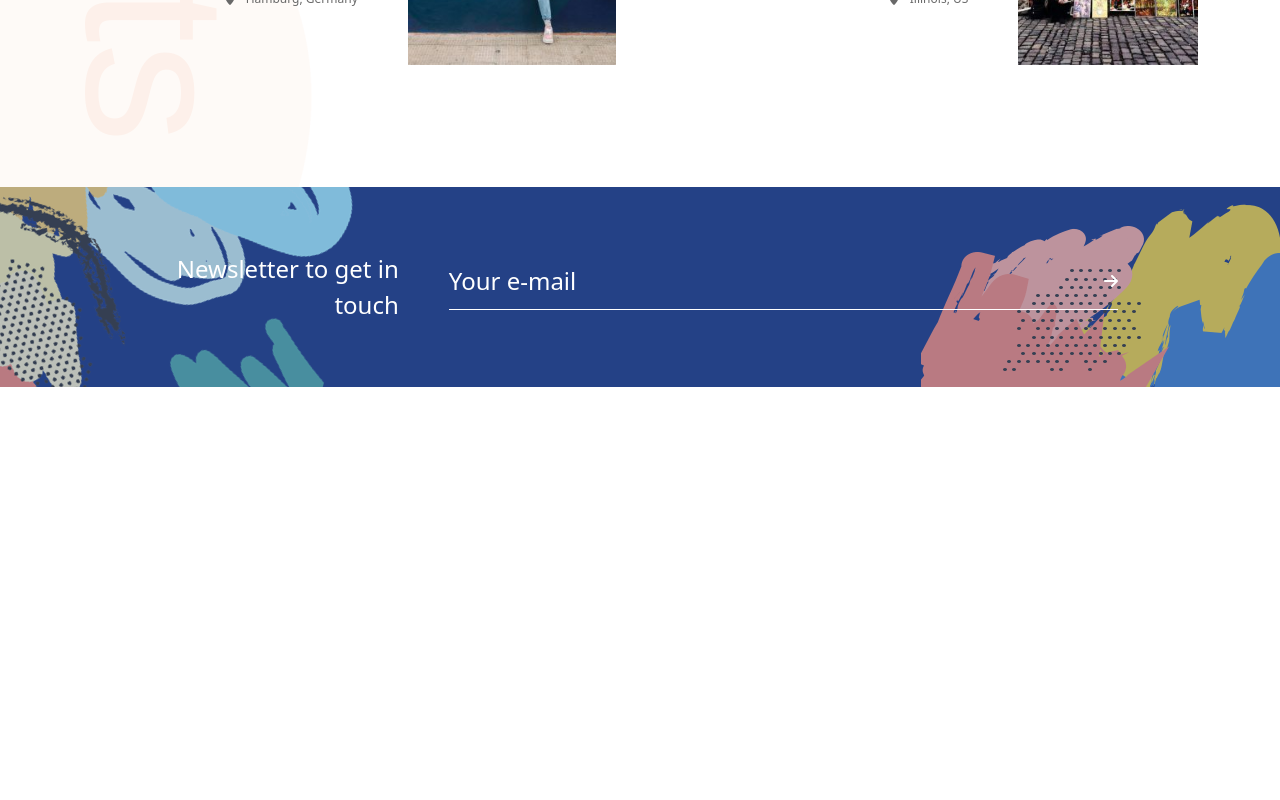
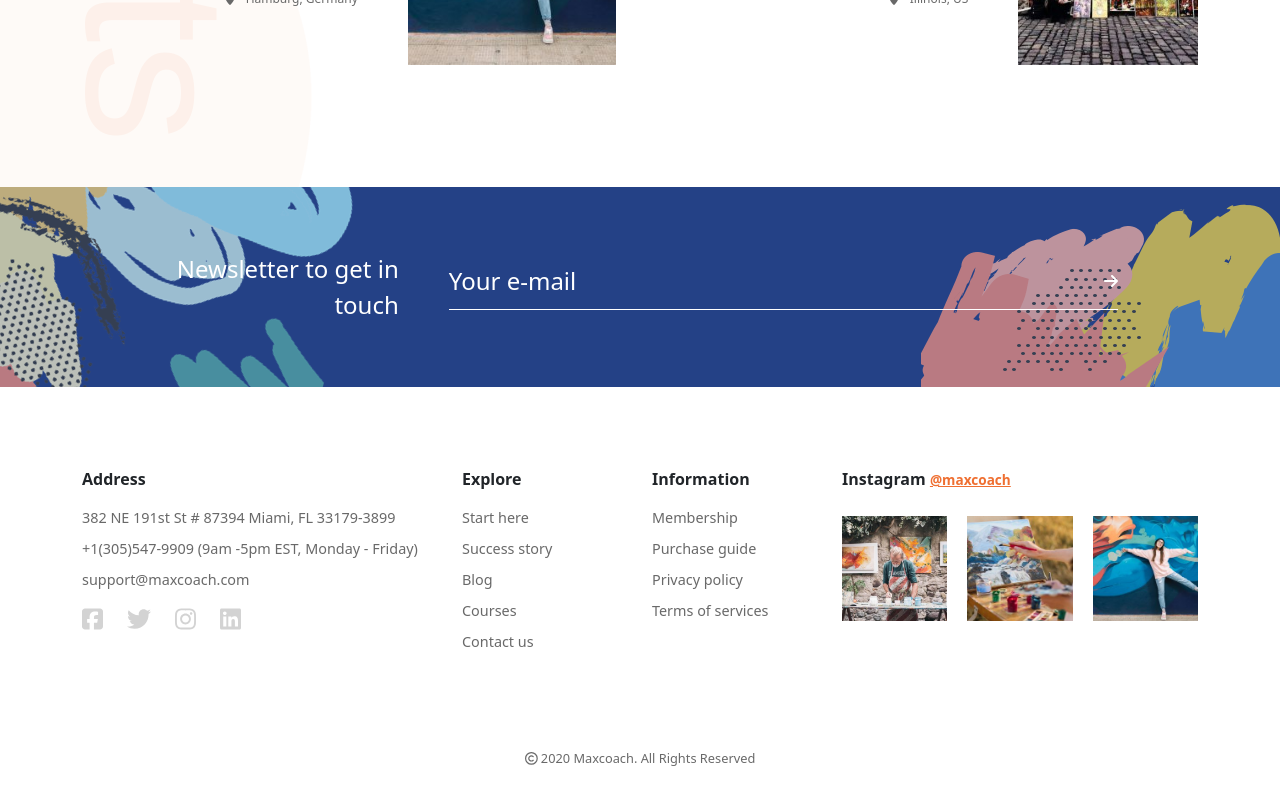
Before and after one commit to MattiaVolonterio/proj-html-vuejs, a Vue app: page / in a window 1280 px wide. Shown: the part 6211-7011 px from the top of the page. Before the commit the page ends 6598 px from the top, so only its background shows below. Built offline with nearby package versions, Linux system fonts and the light colour scheme; a web font is replaced by a local one.

Commit message:
feat: footer section

```diff
--- a/src/App.vue
+++ b/src/App.vue
@@ -8,6 +8,7 @@ import AppOnlineCourses from "./components/onlineCourse/AppOnlineCourses.vue";
 import AppBlogMain from "./components/blog/AppBlogMain.vue";
 import AppUpcomingEvents from "./components/upcomingEvents/AppUpcomingEvents.vue";
 import AppEmailMain from "./components/email/AppEmailMain.vue";
+import AppFooterMain from "./components/footer/AppFooterMain.vue";
 
 export default {
   data() {
@@ -191,6 +192,35 @@ export default {
           position: "Illinois, US",
         },
       ],
+      footerAddressInfo: [
+        "382 NE 191st St # 87394 Miami, FL 33179-3899",
+        "+1(305)547-9909 (9am -5pm EST, Monday - Friday)",
+        "support@maxcoach.com",
+      ],
+      footerAddressBrand: [
+        "fa-brands fa-square-facebook",
+        "fa-brands fa-twitter",
+        "fa-brands fa-instagram",
+        "fa-brands fa-linkedin",
+      ],
+      footerExplore: [
+        "Start here",
+        "Success story",
+        "Blog",
+        "Courses",
+        "Contact us",
+      ],
+      footerInformation: [
+        "Membership",
+        "Purchase guide",
+        "Privacy policy",
+        "Terms of services",
+      ],
+      footerImg: [
+        "artist-blog-03-480x356.jpeg",
+        "artist-event-03-250x300.jpg",
+        "artist-event-02-250x300.jpg",
+      ],
     };
   },
   components: {
@@ -203,6 +233,7 @@ export default {
     AppBlogMain,
     AppUpcomingEvents,
     AppEmailMain,
+    AppFooterMain,
   },
 };
 </script>
@@ -217,6 +248,13 @@ export default {
   <AppBlogMain :cardsArray="blogCards" />
   <AppUpcomingEvents :cardsArray="eventCards" />
   <AppEmailMain />
+  <AppFooterMain
+    :footerAddressInfo="footerAddressInfo"
+    :footerAddressBrand="footerAddressBrand"
+    :footerExplore="footerExplore"
+    :footerInformation="footerInformation"
+    :instaImg="footerImg"
+  />
 </template>
 
 <style lang="scss">
--- a/src/components/artistCoaching/AppCoachingMain.vue
+++ b/src/components/artistCoaching/AppCoachingMain.vue
@@ -5,9 +5,6 @@ import AppCoachingCit from "./AppCoachingCit.vue";
 import AppYoutubePlayer from "./AppYoutubePlayer.vue";
 
 export default {
-  data() {
-    return {};
-  },
   components: {
     CardCoachingBg,
     CardCoaching,
@@ -15,9 +12,9 @@ export default {
     AppYoutubePlayer,
   },
   props: { cardsArray: Array },
-  methods: {},
 };
 </script>
+
 <template>
   <div class="card-coaching-container">
     <CardCoachingBg />
@@ -99,7 +96,7 @@ export default {
     margin-bottom: 7rem;
 
     .col-modified {
-      width: (100% / 4);
+      width: calc(100% / 4);
 
       &.col1,
       &.col3 {
--- a/src/components/email/AppEmailMain.vue
+++ b/src/components/email/AppEmailMain.vue
@@ -1,16 +1,12 @@
 <script>
 import EmailBg from "./EmailBg.vue";
 export default {
-  data() {
-    return {};
-  },
-  props: {},
-  methods: {},
   components: {
     EmailBg,
   },
 };
 </script>
+
 <template>
   <div class="email-container">
     <EmailBg />
@@ -24,6 +20,7 @@ export default {
     </div>
   </div>
 </template>
+
 <style lang="scss" scoped>
 @use "../../styles/partials/mixins" as *;
 @use "../../styles/partials/variables" as *;
--- /dev/null
+++ b/src/components/footer/AppFooterMain.vue
@@ -0,0 +1,159 @@
+<script>
+export default {
+  data() {
+    return {};
+  },
+  props: {
+    footerAddressInfo: Array,
+    footerAddressBrand: Array,
+    footerExplore: Array,
+    footerInformation: Array,
+    instaImg: Array,
+  },
+  methods: {
+    getImgPath(img) {
+      return new URL(`../../assets/img/${img}`, import.meta.url).href;
+    },
+  },
+};
+</script>
+
+<template>
+  <footer>
+    <div class="container">
+      <div class="row">
+        <!-- ADDRESS -->
+        <div class="col-4">
+          <div class="col-title">Address</div>
+          <div class="col-list">
+            <ul>
+              <li v-for="info in footerAddressInfo">
+                {{ info }}
+              </li>
+            </ul>
+          </div>
+          <div class="col-brands">
+            <a v-for="brand in footerAddressBrand" href="#">
+              <font-awesome-icon
+                :icon="brand"
+                size="xl"
+                style="color: lightgray"
+                class="me-4"
+              />
+            </a>
+          </div>
+        </div>
+        <!-- EXPLORE -->
+        <div class="col-2">
+          <div class="col-title">Explore</div>
+          <div class="col-list">
+            <ul>
+              <li v-for="item in footerExplore">
+                <a href="#">{{ item }}</a>
+              </li>
+            </ul>
+          </div>
+        </div>
+        <!-- INFORMATION -->
+        <div class="col-2">
+          <div class="col-title">Information</div>
+          <div class="col-list">
+            <ul>
+              <li v-for="item in footerInformation">
+                <a href="#">{{ item }}</a>
+              </li>
+            </ul>
+          </div>
+        </div>
+        <!-- INSTAGRAM -->
+        <div class="col-4">
+          <div class="col-title">
+            Instagram
+            <a href="#">@maxcoach</a>
+          </div>
+          <div class="col-img">
+            <div v-for="img in instaImg" class="img-container">
+              <img :src="getImgPath(img)" alt="img" />
+            </div>
+          </div>
+        </div>
+      </div>
+      <div class="footer-end">
+        <span>
+          <font-awesome-icon icon="fa-regular fa-copyright" />
+          2020 Maxcoach. All Rights Reserved
+        </span>
+      </div>
+    </div>
+  </footer>
+</template>
+
+<style lang="scss" scoped>
+@use "../../styles/partials/mixins" as *;
+@use "../../styles/partials/variables" as *;
+
+.container {
+  .row {
+    margin-top: 5rem;
+    margin-bottom: 6rem;
+
+    .col-title {
+      font-weight: bold;
+
+      a {
+        font-size: 0.85rem;
+        color: $orange;
+      }
+    }
+
+    .col-brands {
+      margin-top: 1rem;
+    }
+
+    .col-list {
+      margin-top: 1rem;
+      ul {
+        list-style: none;
+        margin: 0;
+        padding: 0;
+
+        li {
+          margin-top: 0.6rem;
+          font-size: 0.9rem;
+          color: $headerList;
+          a {
+            text-decoration: none;
+            color: inherit;
+          }
+        }
+      }
+    }
+
+    .col-img {
+      display: flex;
+      gap: 20px;
+      margin-top: 25px;
+
+      .img-container {
+        width: 120px;
+        aspect-ratio: 1;
+        overflow: hidden;
+
+        img {
+          width: 100%;
+          height: 100%;
+          object-fit: cover;
+          object-position: center;
+        }
+      }
+    }
+  }
+
+  .footer-end {
+    text-align: center;
+    margin-bottom: 2rem;
+    font-size: 0.8rem;
+    color: $headerList;
+  }
+}
+</style>
```
